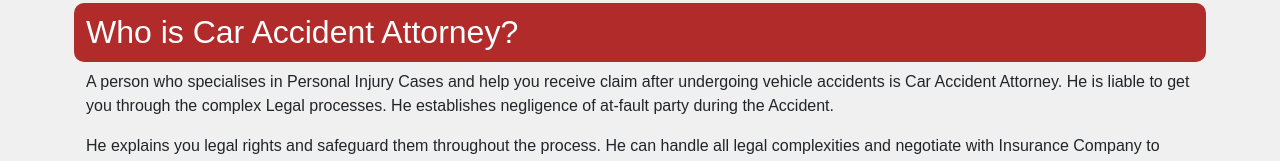
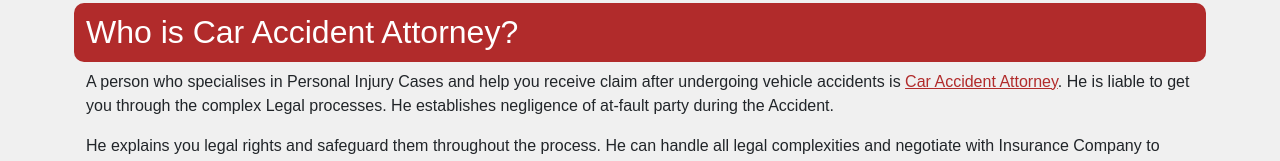
Before and after one commit to car-accidentattorney/car-accidentattorney.github.io, a plain HTML site: page index.html in a window 1280 px wide. Shown: the part 395-556 px from the top of the page. Drawn offline with nearby package versions, Linux system fonts and the light colour scheme.

Commit message:
Update index.html

```diff
--- a/index.html
+++ b/index.html
@@ -170,7 +170,7 @@
 
 <br>
 <h2>Who is Car Accident Attorney?</h2><br>
-<p>A person who specialises in Personal Injury Cases and help you receive claim after undergoing vehicle accidents is Car Accident Attorney. He is liable to get you through the complex Legal processes. He establishes negligence of at-fault party during the Accident.</p>
+<p>A person who specialises in Personal Injury Cases and help you receive claim after undergoing vehicle accidents is <a href="https://car-accidentattorney.github.io">Car Accident Attorney</a>. He is liable to get you through the complex Legal processes. He establishes negligence of at-fault party during the Accident.</p>
 <br>
 <p>He explains you legal rights and safeguard them throughout the process. He can handle all legal complexities and negotiate with Insurance Company to provide you Compensation.</p>
 <br>
@@ -227,7 +227,7 @@
     <!-- footer -->
     <footer>
         <div class="text-center">
-            <strong><p>© 2024 • All Rights Reserved • <a href="">Car Accident Attorney</a></p></strong>
+            <strong><p>© 2024 • All Rights Reserved • <a href="https://car-accidentattorney.github.io">Car Accident Attorney</a></p></strong>
         </div>
     </footer>
 </body>
```
